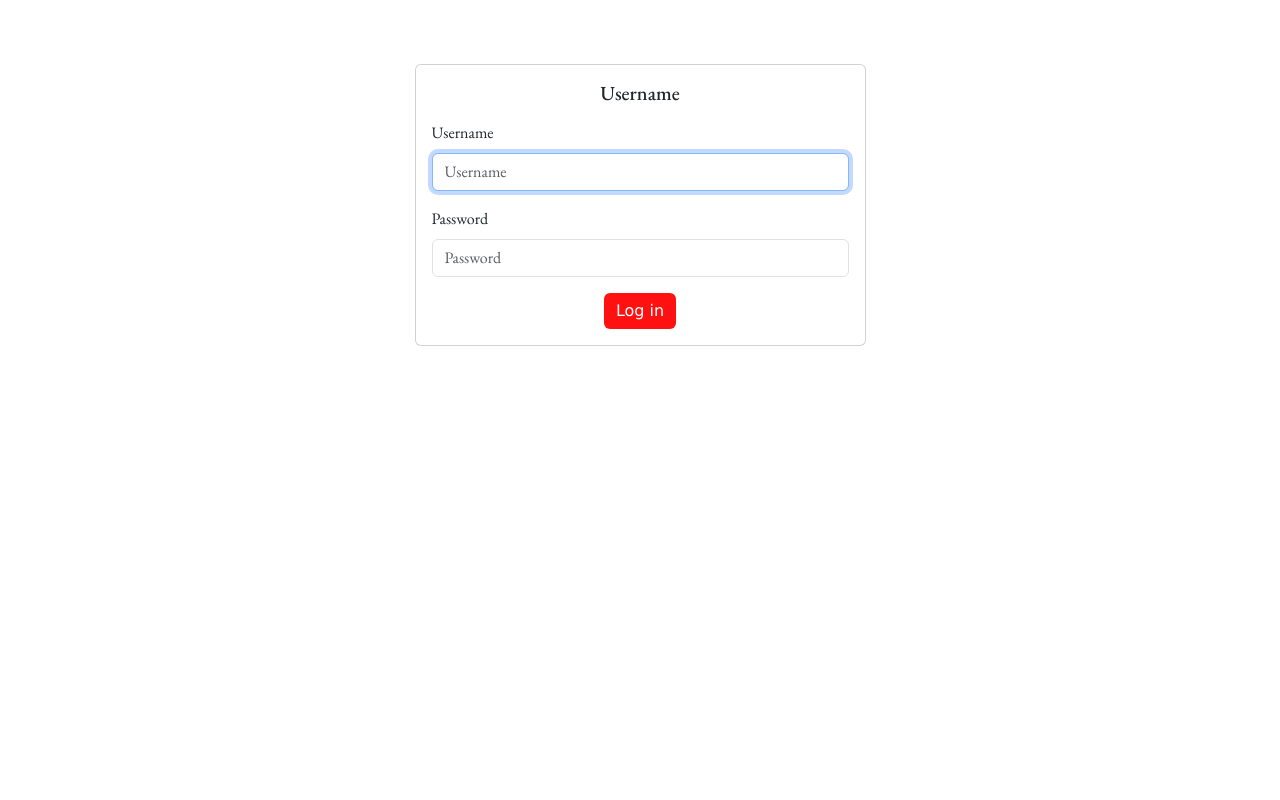
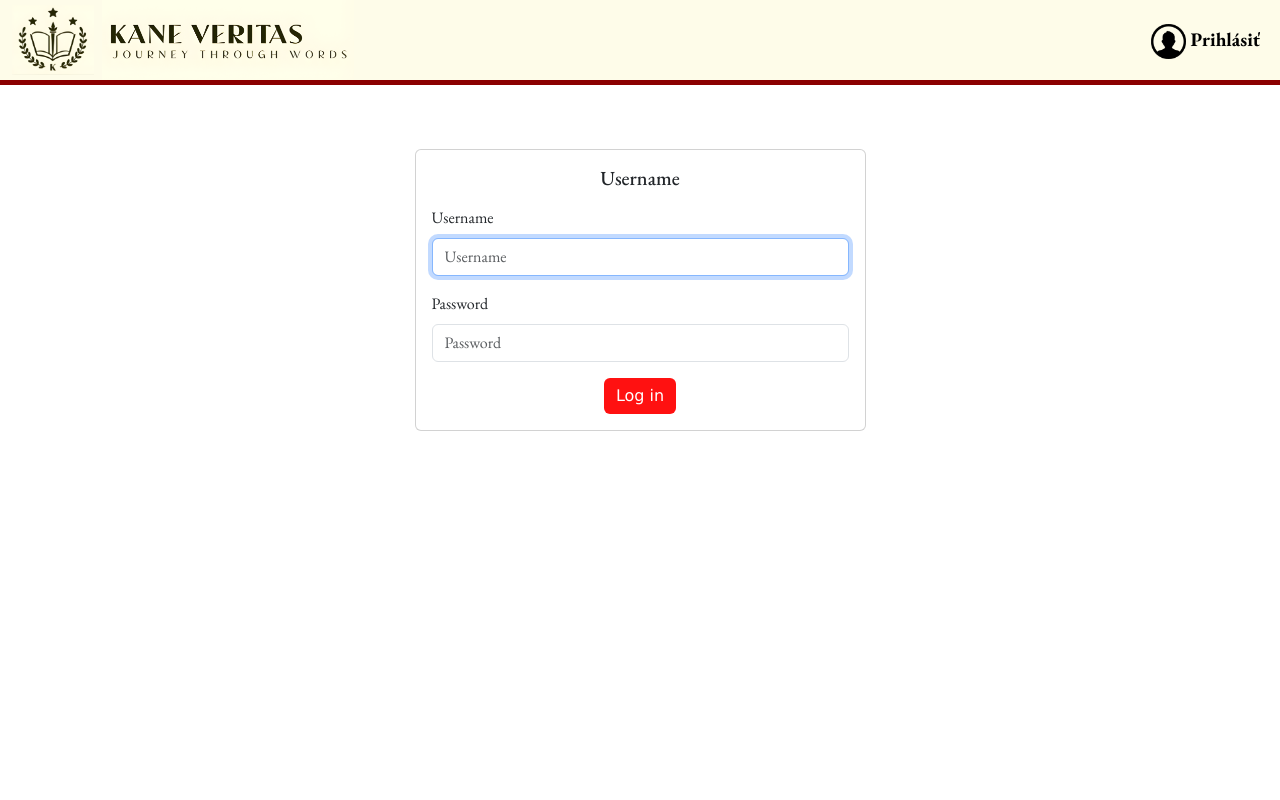
Before and after one commit to jakekane2103/VAII_semestralna_praca, a PHP site: page /?c=auth&a=login in a window 1280 px wide. Run offline with PHP 8.4, Linux system fonts and the light colour scheme.

Commit message:
Implement login and signup functionality, enhance navbar layout, and update favicon usage

```diff
--- a/App/Controllers/AuthController.php
+++ b/App/Controllers/AuthController.php
@@ -68,6 +68,11 @@ class AuthController extends BaseController
     public function logout(Request $request): Response
     {
         $this->app->getAuth()->logout();
+        return $this->redirect($this->url("home.index"));
+    }
+
+    public function signUp(): Response
+    {
         return $this->html();
     }
 }
--- a/App/Views/Layouts/auth.layout.view.php
+++ b/App/Views/Layouts/auth.layout.view.php
@@ -4,30 +4,108 @@
 /** @var \Framework\Core\IAuthenticator $auth */
 /** @var \Framework\Support\LinkGenerator $link */
 ?>
-
 <!DOCTYPE html>
 <html lang="sk">
 <head>
     <title><?= App\Configuration::APP_NAME ?></title>
     <!-- Favicons -->
-    <link rel="apple-touch-icon" sizes="180x180" href="<?= $link->asset('favicons/apple-touch-icon.png') ?>">
-    <link rel="icon" type="image/png" sizes="32x32" href="<?= $link->asset('favicons/favicon-32x32.png') ?>">
-    <link rel="icon" type="image/png" sizes="16x16" href="<?= $link->asset('favicons/favicon-16x16.png') ?>">
+    <link rel="apple-touch-icon" sizes="180x180" href="<?= $link->asset('favicons/kaneVeritasLogoSymbol_212x212.png') ?>">
+    <link rel="icon" type="image/png" sizes="32x32" href="<?= $link->asset('favicons/kaneVeritasLogoSymbol_212x212.png') ?>">
+    <link rel="icon" type="image/png" sizes="16x16" href="<?= $link->asset('favicons/kaneVeritasLogoSymbol_212x212.png') ?>">
     <link rel="manifest" href="<?= $link->asset('favicons/site.webmanifest') ?>">
-    <link rel="shortcut icon" href="<?= $link->asset('favicons/favicon.ico') ?>">
+    <link rel="shortcut icon" href="<?= $link->asset('favicons/kaneVeritasLogoSymbol_212x212.png') ?>">
     <link href="https://cdn.jsdelivr.net/npm/bootstrap@5.3.2/dist/css/bootstrap.min.css" rel="stylesheet"
           integrity="sha384-T3c6CoIi6uLrA9TneNEoa7RxnatzjcDSCmG1MXxSR1GAsXEV/Dwwykc2MPK8M2HN" crossorigin="anonymous">
     <script src="https://cdn.jsdelivr.net/npm/bootstrap@5.3.2/dist/js/bootstrap.bundle.min.js"
             integrity="sha384-C6RzsynM9kWDrMNeT87bh95OGNyZPhcTNXj1NW7RuBCsyN/o0jlpcV8Qyq46cDfL"
             crossorigin="anonymous"></script>
     <link rel="stylesheet" href="<?= $link->asset('css/styl.css') ?>">
+    <link rel="stylesheet" href="https://cdn.jsdelivr.net/npm/bootstrap-icons@1.11.1/font/bootstrap-icons.css">
+
     <script src="<?= $link->asset('js/script.js') ?>"></script>
 </head>
-<body>
-<div class="container-fluid mt-3">
+<body class="d-flex flex-column min-vh-100">
+<nav class="navbar navbar-expand-md">
+    <div class="container-fluid">
+
+        <!-- Logo -->
+        <a class="navbar-brand" href="<?= $link->url('home.index') ?>">
+            <img class="logo logo-symbol" src="<?= $link->asset('images/kaneVeritasLogoSymbol.png') ?>" alt="">
+            <img class="logo logo-name" src="<?= $link->asset('images/kaneVeritasLogoName.png') ?>" alt="">
+        </a>
+
+        <!-- Hamburger -->
+        <button class="navbar-toggler" type="button" data-bs-toggle="collapse"
+                data-bs-target="#mainNavbar" aria-controls="mainNavbar"
+                aria-expanded="false" aria-label="Toggle navigation">
+            <span class="navbar-toggler-icon"></span>
+        </button>
+
+            <ul class="navbar-nav">
+
+                    <li class="nav-item">
+                        <a class="nav-link d-flex align-items-center"
+                           data-bs-toggle="modal" data-bs-target="#loginModal"
+                           href="<?= App\Configuration::LOGIN_URL ?>">
+                            <img src="<?= $link->asset('images/iconMan.png') ?>" alt="login" class="icon2 me-1 w-10"> Prihlásiť
+                        </a>
+                    </li>
+
+            </ul>
+        </div>
+
+    </div>
+
+</nav>
+
+
+
+<div class="container-fluid mt-3 flex-grow-1">
     <div class="web-content">
         <?= $contentHTML ?>
     </div>
 </div>
+
+
+<!-- LOGIN MODAL -->
+<div class="modal fade" id="loginModal" tabindex="-1">
+    <div class="modal-dialog modal-lg modal-dialog-centered">
+        <div class="modal-content p-4">
+            <div class="d-flex justify-content-between align-items-center mb-3">
+                <h3 class="m-0">Prihlásenie</h3>
+                <button type="button" class="btn-close" data-bs-dismiss="modal"></button>
+            </div>
+
+            <form method="post" action="<?= $link->url('auth.login') ?>">
+                <div class="mb-3">
+                    <label for="email" class="form-label">E-mail</label>
+                    <input type="text" name="username" class="form-control" id="email">
+                </div>
+
+                <div class="mb-3">
+                    <label for="password" class="form-label">Heslo</label>
+
+                    <div class="input-group">
+                        <input type="password" name="password" class="form-control" id="password">
+                        <button class="btn btn-outline-secondary" type="button" id="togglePassword">
+                            <i class="bi bi-eye"></i>
+                        </button>
+                    </div>
+                </div>
+
+                <button type="submit" name="submit" class="btn btn-danger w-100">Prihlásiť sa</button>
+            </form>
+
+            <div class="text-center mt-3">
+                <small>Nemáte u nás účet?
+                    <a href="<?= $link->url('auth.signUp') ?>">Zaregistrujte sa</a>
+                </small>
+            </div>
+
+        </div>
+    </div>
+</div>
+
+
 </body>
 </html>
--- a/public/css/styl.css
+++ b/public/css/styl.css
@@ -98,8 +98,8 @@
 }
 
 .nav-link .icon2 {
-    width: 30px;   /* alebo podľa potreby */
-    height: 30px;  /* zachováva proporcie */
+    width: 35px;   /* alebo podľa potreby */
+    height: 35px;  /* zachováva proporcie */
     margin-left: 8px;
     margin-top: 2px;
 }
@@ -181,3 +181,8 @@
     margin-top: 0.5rem;
     line-height: 1.4;
 }
+
+.footerLogo {
+    width: 60px;
+    height: auto;
+}
--- a/public/js/script.js
+++ b/public/js/script.js
@@ -0,0 +1,20 @@
+document.addEventListener("DOMContentLoaded", function () {
+    const toggleBtn = document.getElementById("togglePassword");
+
+    if (!toggleBtn) return; // ochrana ak je na stránke bez modalu
+
+    toggleBtn.addEventListener("click", function () {
+        const pass = document.getElementById("password");
+        const icon = this.querySelector("i");
+
+        if (pass.type === "password") {
+            pass.type = "text";
+            icon.classList.remove("bi-eye");
+            icon.classList.add("bi-eye-slash");
+        } else {
+            pass.type = "password";
+            icon.classList.remove("bi-eye-slash");
+            icon.classList.add("bi-eye");
+        }
+    });
+});
```
Also changed, not shown: App/Controllers/BooksController.php (added, +49 -0 lines), App/Views/Auth/signUp.view.php (added, +84 -0 lines), App/Views/Layouts/root.layout.view.php (+54 -10 lines), App/Views/Books/index.view.php (renamed from App/Views/Home/knihy.view.php), public/images/iconMan.png (added), public/images/wishlistIcon.png (added), public/images/wishlistIconRed.png (added).
